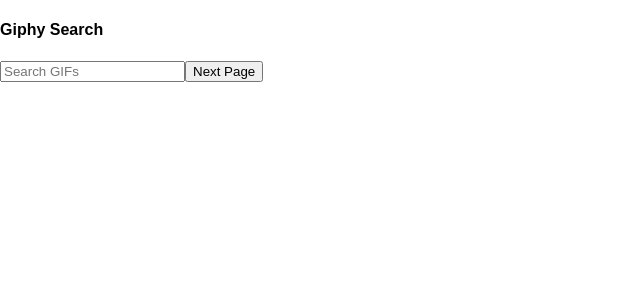
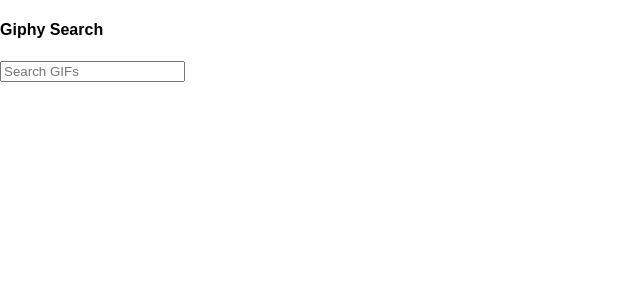
Before and after one commit to Vanals/Gif-Hunter, a React (Create React App) app: page / in a window 1280 px wide. Shown: the top 300 px of the page, without its empty margins (0-640 px from the left). Built offline with nearby package versions, Linux system fonts and the light colour scheme.

Commit message:
Create nextPage function, conditional render of NextButton, pass nextPage function to NextButton component
- Create test to check if NextButton is rendered only when there are other gifs to show.
-All tests green

```diff
--- a/src/App.js
+++ b/src/App.js
@@ -35,6 +35,11 @@
     return this.state.gifs.slice(start, end)
   }
 
+  nextPage = () => {
+    let increasedSliced = this.state.gifSlice.map(n => n + 10)
+    this.setState({gifSlice: increasedSliced})
+  }
+
   render() {
     return (
       <div>
@@ -42,7 +47,10 @@
         <SearchBar fetchGiphy={this.fetchGiphy}/>
 
         {this.gifSlice(this.state.gifSlice[0], this.state.gifSlice[1])}
-        <NextButton />
+
+        { (this.state.gifs.length > this.state.gifSlice[1]) &&
+          <NextButton nextPage={this.nextPage} />
+        }
 
       </div>
     );
--- a/src/components/NextButton.js
+++ b/src/components/NextButton.js
@@ -3,7 +3,7 @@
 
 const NextButton = (props) => {
   return (
-      <input style={NextButtonStyle} type='submit' value='Next Page' />
+      <input style={NextButtonStyle} type='submit' value='Next Page' onClick={props.nextPage} />
   )
 }
 
```
Also changed, not shown: 1 other file (tests, documents, lock files or other folders).
